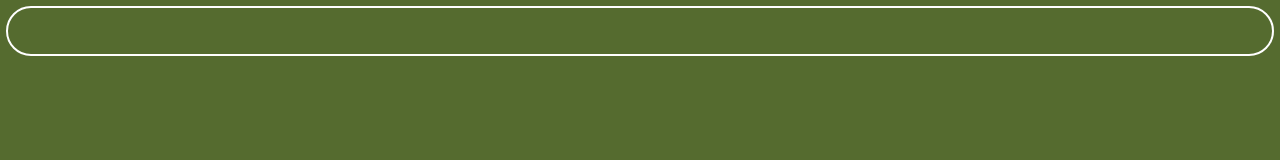
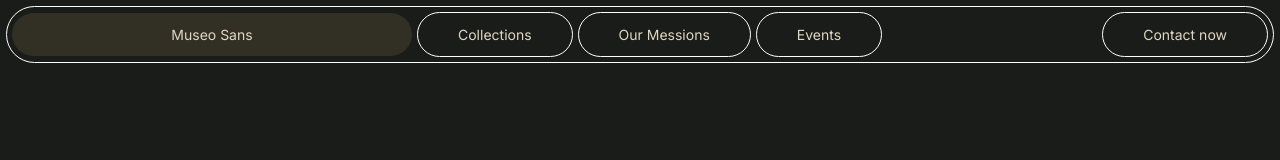
Before and after one commit to Rupesh3000/Frontend-1-Project-3-July-25, a plain HTML site: page index.html in a window 1280 px wide. Drawn offline with Linux system fonts and the light colour scheme.

Commit message:
created NavBar

```diff
--- a/index.html
+++ b/index.html
@@ -13,7 +13,20 @@
 <body>
     <header>
         <nav>
-
+            <div class="nav-left">
+                <div class="logo">
+                    <p>Museo Sans</p>
+                </div>
+                <ul>
+                    <li>Collections</li>
+                    <li>Our Messions</li>
+                    <li>Events</li>
+                </ul>
+            </div>
+            <div class="nav-right">
+                <p>Contact now</p>
+                <span>Menu</span>
+            </div>
         </nav>
     </header>
 </body>
--- a/style.css
+++ b/style.css
@@ -8,7 +8,7 @@ html,
 body {
     height: 100%;
     width: 100%;
-    background-color: darkolivegreen;
+    background-color: #1a1c19;
     font-family: "Inter", sans-serif;
     font-optical-sizing: auto;
     font-weight: 400;
@@ -17,10 +17,99 @@ body {
 }
 
 nav {
-    width: 100%;
-    height: 50px;
     position: sticky;
     border-radius: 50px;
-    border: 2px solid white;
+    border: 1px solid white;
+    display: flex;
+    align-items: center;
+    padding: 5px 5px;
+    background-color: #1a1c19;
+
+    justify-content: space-between;
+}
+
+nav .nav-left {
+    display: flex;
+    align-items: center;
+    justify-content: center;
+    gap: 5px;
 
 }
+
+nav .nav-left .logo {
+    width: 400px;
+    background-color: #323025;
+    display: flex;
+    align-items: center;
+    justify-content: center;
+    border-radius: 50px;
+    padding: 13px 40px;
+    color: #e0d6c2;
+
+    font-size: 14px;
+    transition: width 0.3s ease-in-out;
+
+}
+
+nav ul {
+    display: flex;
+    list-style: none;
+    align-items: center;
+    gap: 5px;
+    font-size: 14px;
+    transition: width 3s ease-in-out;
+}
+
+nav ul li {
+    padding: 13px 40px;
+    border-radius: 50px;
+    border: 1px solid white;
+    color: #e0d6c2;
+
+}
+
+nav .nav-right {
+    display: flex;
+    align-items: center;
+    justify-content: center;
+    padding: 13px 40px;
+    border-radius: 50px;
+    border: 1px solid white;
+    color: #e0d6c2;
+
+    font-size: 14px;
+}
+
+nav .nav-right span {
+    display: none;
+}
+
+
+/* media quire */
+@media screen and (max-width: 1140px) {
+    nav .nav-left .logo {
+        width: fit-content;
+    }
+}
+
+@media screen and (max-width: 843px) {
+    nav .nav-left ul {
+        display: none;
+    }
+
+    nav .nav-left {
+        flex: 1;
+    }
+
+    nav .nav-left .logo {
+        flex: 1;
+    }
+
+    nav .nav-right span {
+        display: block;
+    }
+
+    nav .nav-right p {
+        display: none;
+    }
+}
```
